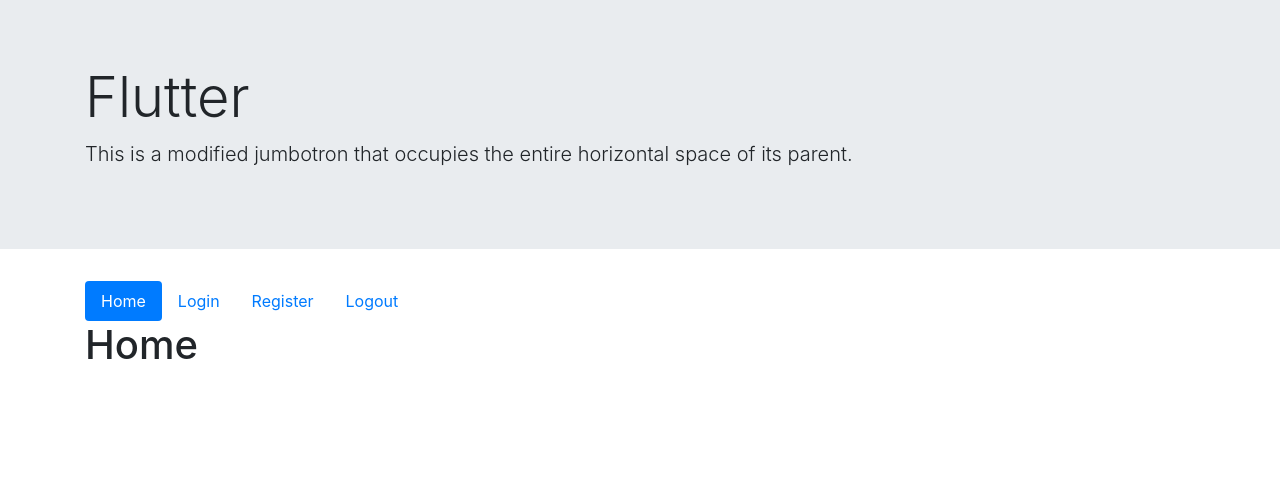
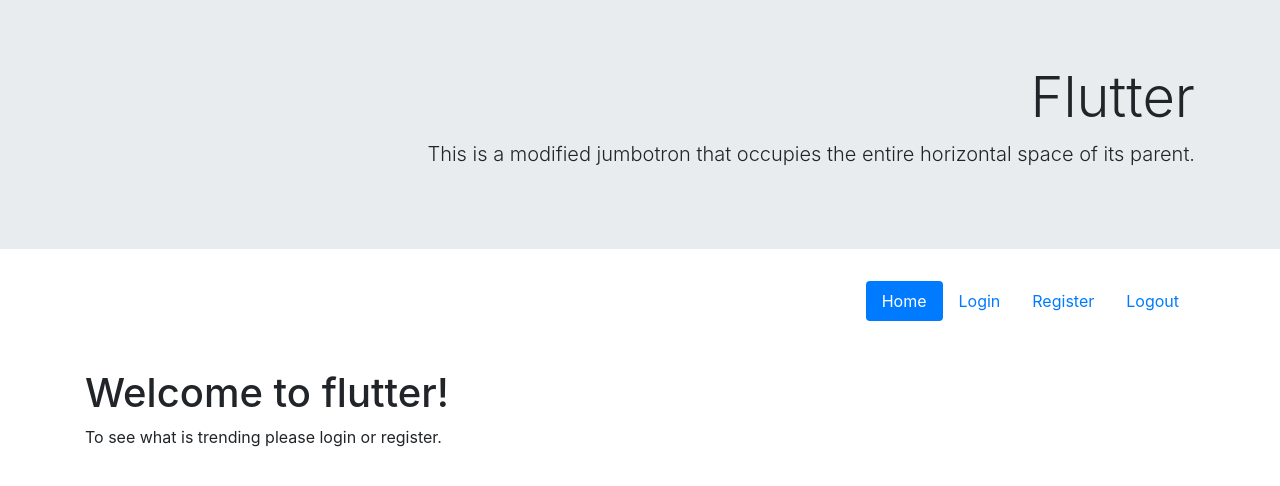
Before and after one commit to kwolosonovich/flask_feedback, a Flask app: page / in a window 1280 px wide. Shown: the top 486 px of the page. Run offline with Flask 2, Linux system fonts and the light colour scheme; some libraries are stand-ins or nearby versions.

Commit message:
updated layout and contents

```diff
--- a/templates/base.html
+++ b/templates/base.html
@@ -9,14 +9,14 @@
 <body>
 
     <div class="jumbotron jumbotron-fluid">
-  <div class="container">
+  <div class="container text-right">
     <h1 class="display-4">Flutter</h1>
     <p class="lead">This is a modified jumbotron that occupies the entire horizontal space of its parent.</p>
   </div>
 </div>
 
-    <div class="container nav-links">
-        <ul class="nav nav-pills">
+    <div class="container nav-links mb-5">
+        <ul class="nav nav-pills justify-content-end">
             {% if 'current_user' not in session %}
                 <li class="nav-item">
                     <a class="nav-link active" href="/">Home</a>
--- a/templates/content.html
+++ b/templates/content.html
@@ -6,7 +6,7 @@
 
     <h1>Flutter</h1>
 
-    <div class="container feedback-section">
+    <div class="container feedback-section mt-5">
         <div class="row">
             <div class="col-9">
                 {% for chirp in chirps %}
--- a/templates/homepage.html
+++ b/templates/homepage.html
@@ -6,9 +6,10 @@
 
   <div class="tab-pane fade show active" id="nav-home" role="tabpanel" aria-labelledby="nav-home-tab">
 
-    <h1>Home</h1>
 
-    {{ content }}
+    <h1>Welcome to flutter!</h1>
+    <p>To see what is trending please login or register.</p>
+
 
   </div>
 
```
